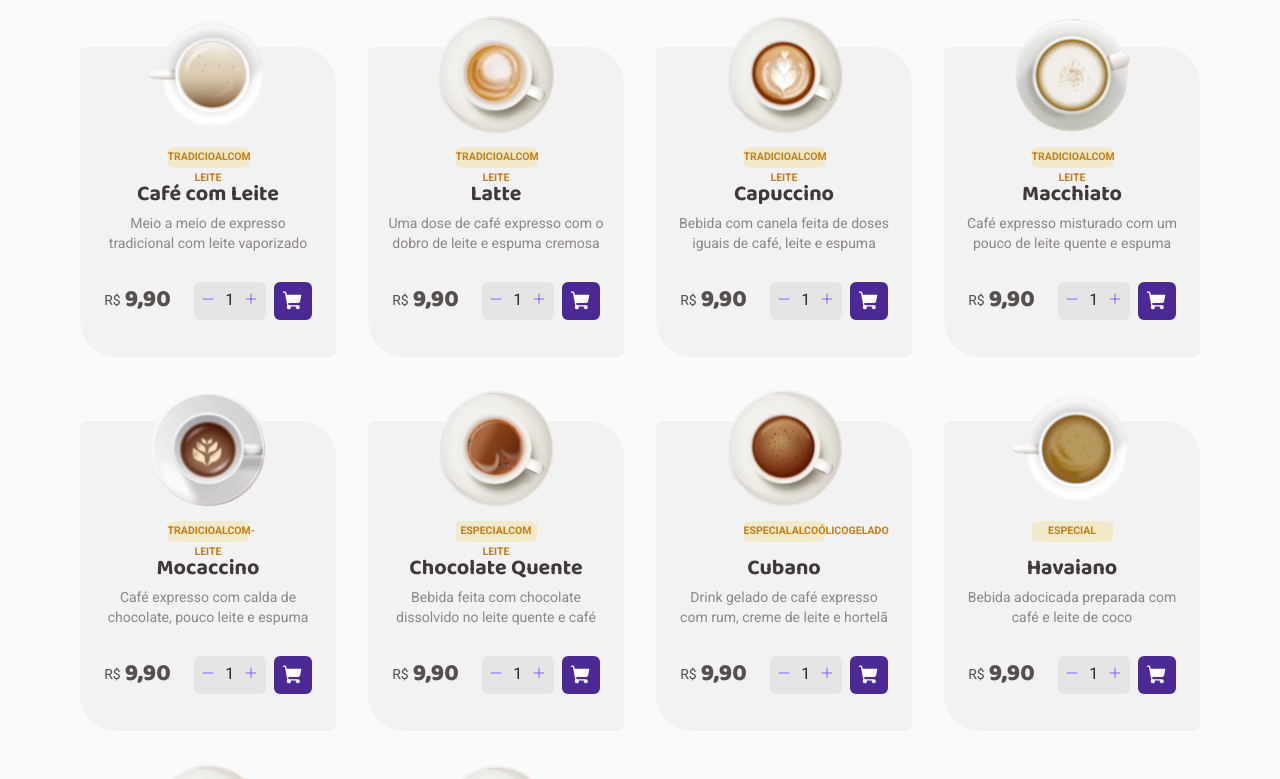
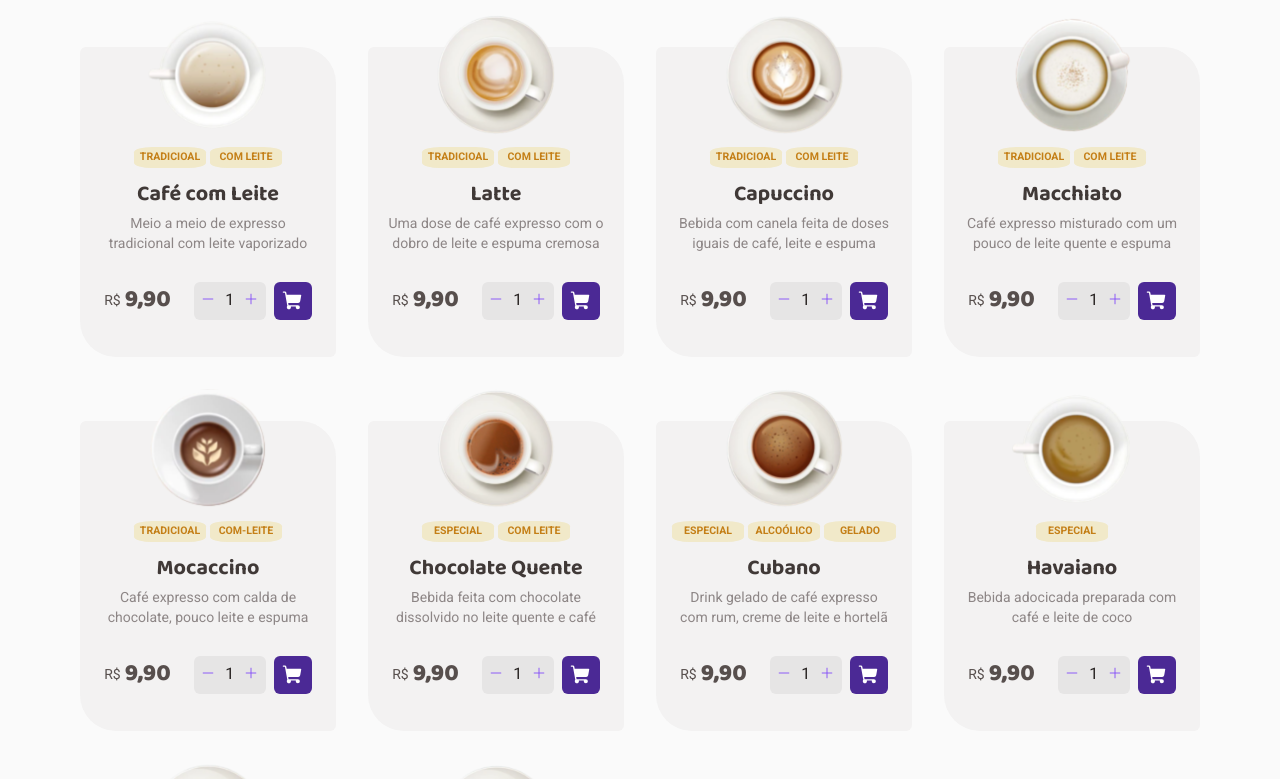
Before and after one commit to ViniciusOshima/Coffee-Delivery, a React (Vite) app: page / in a window 1280 px wide. Shown: the part 1100-1879 px from the top of the page. Built offline with nearby package versions, Linux system fonts and the light colour scheme.

Commit message:
FIXED finalizando estruturação e estilização dos dados de cada card Coffee

```diff
--- a/src/pages/Home/cardCoffee/index.tsx
+++ b/src/pages/Home/cardCoffee/index.tsx
@@ -11,8 +11,8 @@ import {
   CoffeeNameContainer,
   HowManyContainer,
   ImgCardContainer,
-  // eslint-disable-next-line prettier/prettier
-  ValueCoffeeContainer
+  ValueCoffeeContainer,
+  CoffeeDatasContainerAround
 } from './styles'
 import { NavLink } from 'react-router-dom'
 
@@ -23,9 +23,23 @@ export function CardCoffee({ name, data, description, howMany, photos }) {
         <img src={photos} alt="" />
       </ImgCardContainer>
 
-      <CoffeeDatasContainer>
-        <h2>{data}</h2>
-      </CoffeeDatasContainer>
+      <CoffeeDatasContainerAround>
+        <CoffeeDatasContainer>
+          <h2>{data[0]}</h2>
+        </CoffeeDatasContainer>
+
+        {data[1] && (
+          <CoffeeDatasContainer>
+            <h2>{data[1]}</h2>
+          </CoffeeDatasContainer>
+        )}
+
+        {data[2] && (
+          <CoffeeDatasContainer>
+            <h2>{data[2]}</h2>
+          </CoffeeDatasContainer>
+        )}
+      </CoffeeDatasContainerAround>
 
       <CoffeeNameContainer>
         <h2>{name}</h2>
--- a/src/pages/Home/cardCoffee/styles.ts
+++ b/src/pages/Home/cardCoffee/styles.ts
@@ -29,11 +29,18 @@ export const CardContainer = styled.div`
   align-items: center;
 `
 
+export const CoffeeDatasContainerAround = styled.div`
+  display: flex;
+  gap: 4px;
+  justify-content: center;
+  align-items: center;
+`
+
 export const CoffeeDatasContainer = styled.div`
-  width: 5.0625rem;
+  width: 4.5rem;
   height: 1.3125rem;
 
-  border-radius: 15%;
+  border-radius: 25%;
   margin: 0.75rem 0 1rem;
 
   background-color: ${(props) => props.theme['yellow-light']};
--- a/src/pages/Home/slogan/index.tsx
+++ b/src/pages/Home/slogan/index.tsx
@@ -119,7 +119,7 @@ export function Home() {
     },
     {
       name: 'Havaiano',
-      data: 'ESPECIAL',
+      data: ['ESPECIAL'],
       description: 'Bebida adocicada preparada com café e leite de coco',
       howMany: 1,
       photo: Havaiano
```
